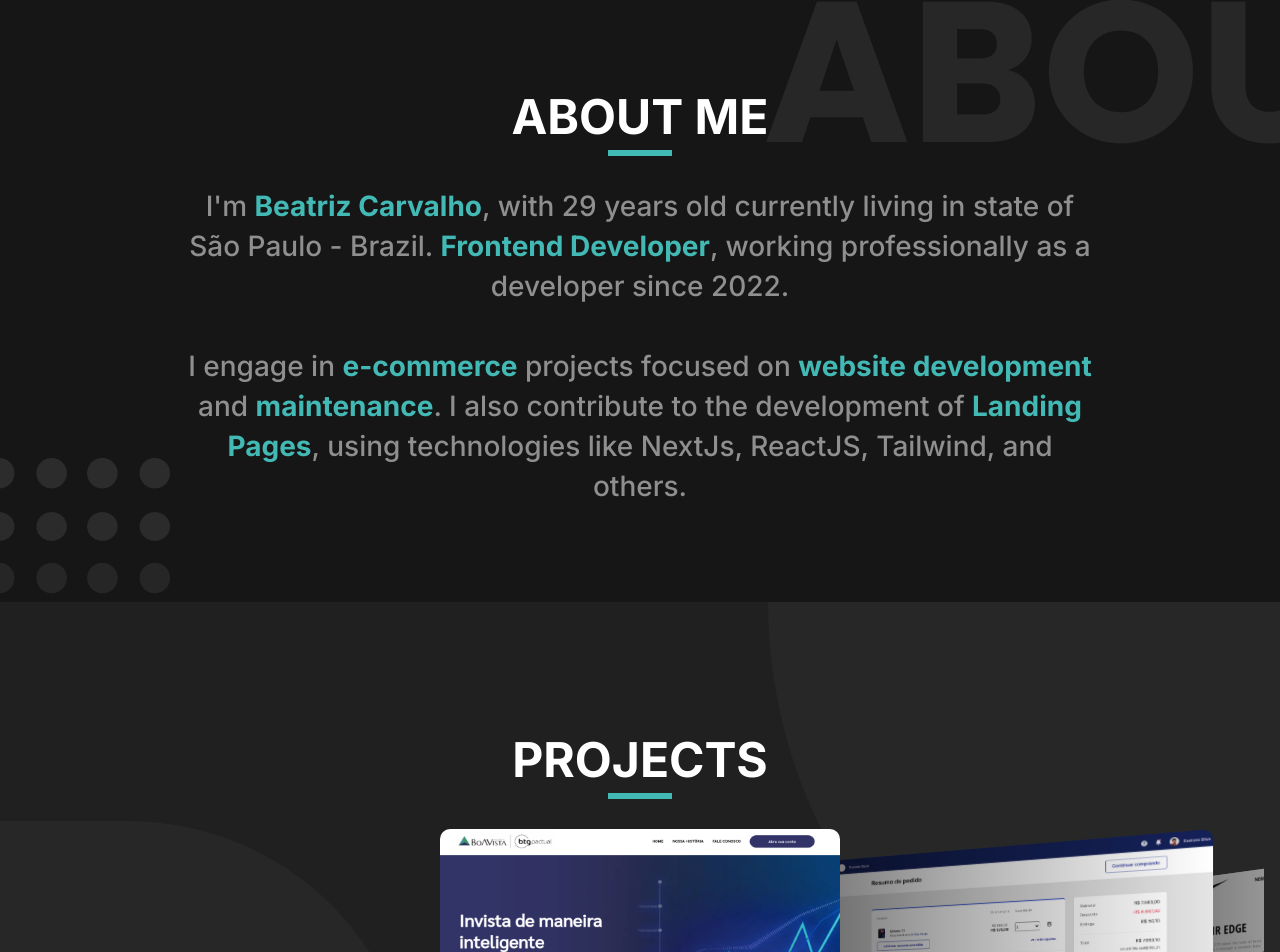
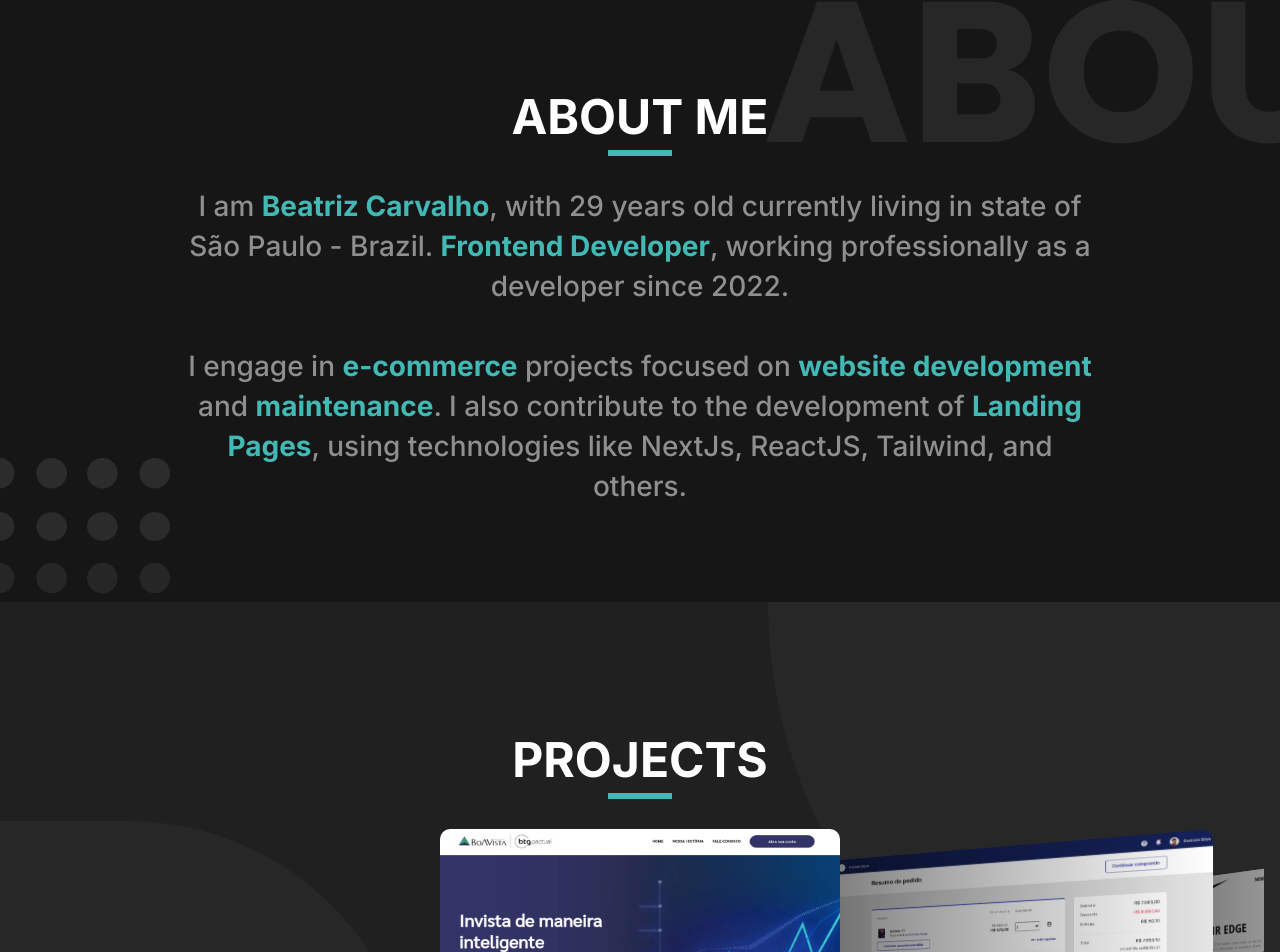
Before and after one commit to BiaCarvalhoCavalieri/portfolio, a Next.js app: page / in a window 1280 px wide. Shown: the part 941-1893 px from the top of the page. Built offline with nearby package versions, Linux system fonts and the light colour scheme.

Commit message:
fix: changing about me text

```diff
--- a/src/app/components/AboutMeSection/index.tsx
+++ b/src/app/components/AboutMeSection/index.tsx
@@ -7,7 +7,7 @@ export default function AboutMeSection() {
             <div className={`${styles.aboutMeContainer} container`}>
                 <h3 className={styles.aboutMeTitle}>About Me</h3>
                 <p className={styles.aboutMeText}>
-                    I'm <b>Beatriz Carvalho</b>, with 29 years old currently living in state of São Paulo - Brazil. <b>Frontend Developer</b>, working professionally as a developer since 2022.
+                    I am <b>Beatriz Carvalho</b>, with 29 years old currently living in state of São Paulo - Brazil. <b>Frontend Developer</b>, working professionally as a developer since 2022.
                     <br />
                     <br />
                     I engage in <b>e-commerce</b> projects focused on <b>website development</b> and <b>maintenance</b>. I also contribute to the development of <b>Landing Pages</b>, using technologies like NextJs, ReactJS, Tailwind, and others.
```
